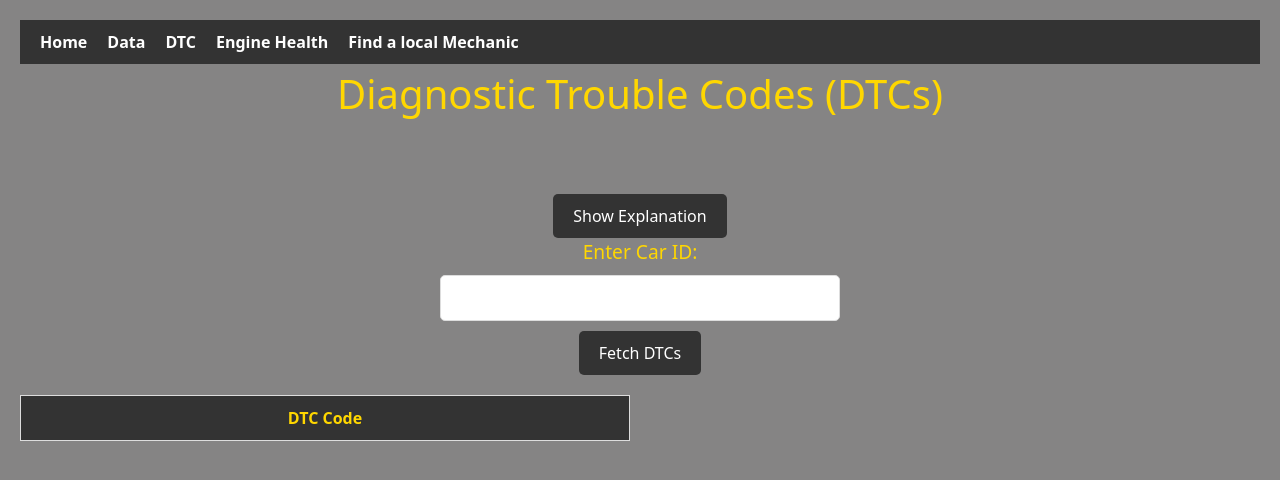
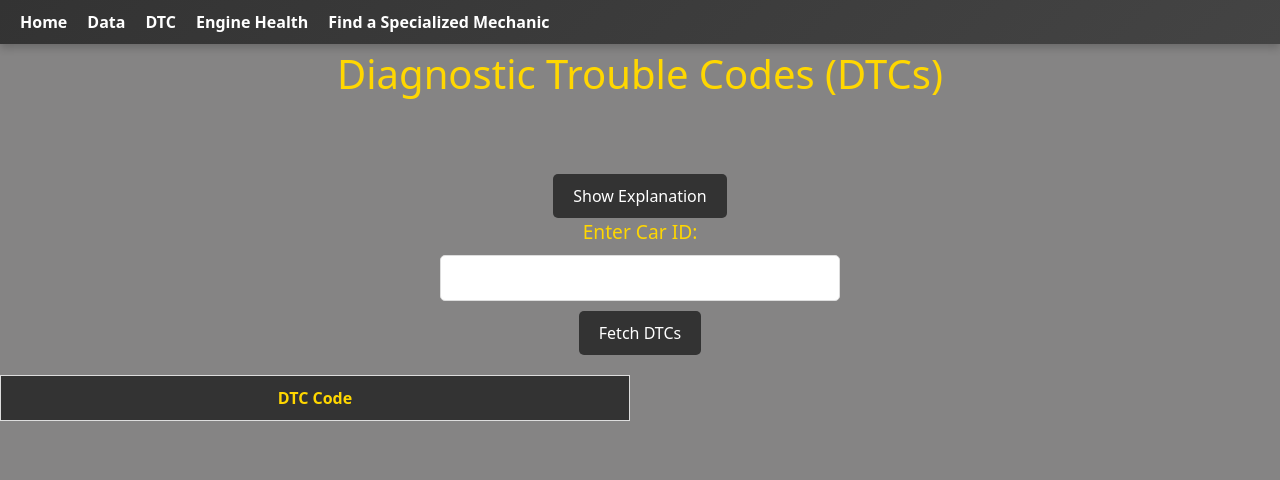
Before and after one commit to Kuky1986/obdProject, a React (Create React App) app in the folder client/: page /dtc in a window 1280 px wide. Shown: the top 480 px of the page. Built offline with nearby package versions, Linux system fonts and the light colour scheme.

Commit message:
Specialized Mechanics search

```diff
--- a/client/src/components/DTC.css
+++ b/client/src/components/DTC.css
@@ -4,7 +4,6 @@
 .dtc-container {
   background-color: #858484; /* Lighter background color */
   color: #ffd700; /* Text color consistent with Home */
-  padding: 20px;
   text-align: center; /* Center-align text */
   min-height: 100vh; /* Ensure the container covers at least the viewport height */
 }
--- a/client/src/components/Data.css
+++ b/client/src/components/Data.css
@@ -4,7 +4,6 @@
 .data-container {
     background-color: #858484; /* Same lighter background color as Home */
     color: #ffd700; /* Text color consistent with Home */
-    padding: 20px;
     text-align: center; /* Center-align text */
     min-height: 100vh; /* Ensure the container covers at least the viewport height */
   }
--- a/client/src/components/EngineHealth.css
+++ b/client/src/components/EngineHealth.css
@@ -4,8 +4,8 @@
 .engine-health-container {
     background-color: #858484; /* Lighter background color */
     color: #ffd700; /* Text color consistent with other components */
-    padding: 20px;
     min-height: 100vh; /* Ensure the container covers at least the viewport height */
+    text-align: center;
   }
 
   /* Styling for heading */
--- a/client/src/components/FindMCC.css
+++ b/client/src/components/FindMCC.css
@@ -1,14 +1,19 @@
 /* Container styling */
 .find-mcc-container {
   background-color: #858484; /* Lighter background color */
-    color: #ffd700; /* Text color */
+    color: #ffd700; /* Text color same as link hover color in Navbar */
+    text-align: center; /* Center-align text */
+    min-height: 100vh; /* Ensure the container covers at least the viewport height */
+}
+
+/* Content styling */
+.find-mcc-content {
+  flex: 1; /* Allows the content to take up the remaining space */
   padding: 20px;
   text-align: center; /* Center-align text */
-    min-height: 100vh; /* Ensure the container covers at least the viewport height */
-    border-radius: 8px; /* Rounded corners */
-    box-shadow: 0 4px 8px rgba(0, 0, 0, 0.1); /* Subtle shadow */
-    max-width: 600px;
-    margin: auto;
+  max-width: 800px; /* Limiting the maximum width */
+  margin: auto; /* Center horizontally */
+  background-color: #858484; /* Ensure background color is consistent */
 }
 
 /* Heading styling */
--- a/client/src/components/FindMCC.js
+++ b/client/src/components/FindMCC.js
@@ -3,21 +3,37 @@ import Navbar from './styleComponents/Navbar';
 import './FindMCC.css'; // Import the CSS file
 
 const FindMCC = () => {
-  const handleFindMechanic = () => {
-    // Open a new tab with a Google search for "Find Mechanic"
-    window.open('https://www.google.com/search?q=local+mechanic', '_blank');
+  const handleFindSpecialist = (specialty) => {
+    // Open a new tab with a Google search for the specific mechanic specialty
+    window.open(`https://www.google.com/search?q=${specialty}+near me`, '_blank');
   };
 
   return (
     <div className="find-mcc-container">
       <Navbar />
-      <h1>Find Local Mechanics</h1>
-      <p className="info-message">
-        Need a mechanic? Click the button below to find local mechanics through Google.
-      </p>
-      <button className="find-button" onClick={handleFindMechanic}>
-        Find Mechanic
-      </button>
+      <main className="find-mcc-content">
+        <h1>Find Specialized Mechanics</h1>
+        <p className="info-message">
+          Need a specialist mechanic? Click the button below to find mechanics for specific needs through Google.
+        </p>
+        <div className="button-container">
+          <button className="find-button" onClick={() => handleFindSpecialist('Turbo+specialist')}>
+            Turbo Specialist
+          </button>
+          <button className="find-button" onClick={() => handleFindSpecialist('Tyre+shop')}>
+            Tyre Shop
+          </button>
+          <button className="find-button" onClick={() => handleFindSpecialist('Engine+specialist')}>
+            Engine Specialist
+          </button>
+          <button className="find-button" onClick={() => handleFindSpecialist('Transmission+specialist')}>
+            Transmission Specialist
+          </button>
+          <button className="find-button" onClick={() => handleFindSpecialist('Brakes+specialist')}>
+            Brakes Specialist
+          </button>
+        </div>
+      </main>
     </div>
   );
 };
--- a/client/src/components/Home.css
+++ b/client/src/components/Home.css
@@ -4,7 +4,6 @@
 .home-container {
     background-color: #858484; /* Lighter background color */
     color: #ffd700; /* Text color same as link hover color in Navbar */
-    padding: 20px;
     text-align: center; /* Center-align text */
     min-height: 100vh; /* Ensure the container covers at least the viewport height */
   }
--- a/client/src/components/engineComponents/LongTermFuelTrim.css
+++ b/client/src/components/engineComponents/LongTermFuelTrim.css
@@ -27,7 +27,7 @@
 /* Info message styling */
 .info-message {
   font-size: 1rem;
-    color: #444; /* Darker grey text color */
+  color: #1a1919; /* Darker grey text color */
   margin-bottom: 15px;
 }
 
--- a/client/src/components/engineComponents/LongTermFuelTrim.js
+++ b/client/src/components/engineComponents/LongTermFuelTrim.js
@@ -10,8 +10,8 @@ const LongTermFuelTrim = () => {
         This section is under development. Please check back later for detailed information on long-term fuel trims.
       </p>
 
-      <p className="info-message">
-        Long Term Fuel Trim (LTFT) represents the cumulative adjustments made by the engine control unit (ECU) to maintain the optimal air-fuel ratio over a longer period. Unlike Short Term Fuel Trim, which reacts to immediate conditions, LTFT adjusts for longer-term changes in the engine’s performance.
+      <p style={{ fontSize: '1rem', color: '#1a1919', marginBottom: '15px' }}>
+        Long Term Trim (LTFT) represents the cumulative adjustments made by the engine control unit (ECU) to maintain the optimal air-fuel ratio over a longer period. Unlike Short Term Fuel Trim, which reacts to immediate conditions, LTFT adjusts for longer-term changes in the engine’s performance.
       </p>
       <ul className="info-list">
         <li><strong>What is LTFT?</strong> LTFT is the ECU's long-term adjustment to the air-fuel mixture based on historical data and trends.</li>
--- a/client/src/components/engineComponents/ShortTermFuelTrim.js
+++ b/client/src/components/engineComponents/ShortTermFuelTrim.js
@@ -10,7 +10,7 @@ const ShortTermFuelTrim = () => {
         This section is under development. Please check back later for detailed information on short-term fuel trims.
       </p>
 
-      <p className="info-message">
+      <p style={{ fontSize: '1rem', color: '#1a1919', marginBottom: '15px' }}>
         Short Term Fuel Trim (STFT) is a measure of how much the engine control unit (ECU) is adjusting the fuel mixture in real-time. These adjustments are made based on various sensor inputs to ensure optimal engine performance and efficiency.
       </p>
       <ul className="info-list">
--- a/client/src/components/styleComponents/Navbar.css
+++ b/client/src/components/styleComponents/Navbar.css
@@ -1,9 +1,8 @@
-/* Navbar.css */
-
 /* Styling the navbar container */
 nav {
-    background-color: #333;
+  background: linear-gradient(135deg, #333 0%, #444 100%); /* Subtle gradient effect */
   padding: 10px 20px;
+  box-shadow: 0 4px 8px rgba(0, 0, 0, 0.2); /* Subtle shadow for depth */
 }
 
 /* Styling the list items in the navbar */
@@ -12,12 +11,13 @@ nav {
   margin: 0;
   padding: 0;
   display: flex;
-    justify-content: flex-start;
+  align-items: center; /* Vertically align items */
 }
 
 /* Styling the individual list items */
 nav ul li {
   margin-right: 20px;
+  position: relative; /* For pseudo-element positioning */
 }
 
 /* Styling the links */
@@ -25,10 +25,31 @@ nav {
   color: #fff;
   text-decoration: none;
   font-weight: bold;
-    transition: color 0.3s ease;
+  font-size: 1rem; /* Adjust font size for better readability */
+  transition: color 0.3s ease, transform 0.3s ease; /* Smooth transitions */
+  position: relative;
 }
 
 /* Styling the links on hover */
 nav ul li a:hover {
   color: #ffd700;
+  transform: scale(1.1); /* Slightly scale up on hover */
 }
+
+/* Optional: Underline effect on hover */
+nav ul li a::after {
+  content: '';
+  display: block;
+  height: 2px;
+  background-color: #ffd700;
+  position: absolute;
+  left: 0;
+  bottom: -5px;
+  width: 0;
+  transition: width 0.3s ease;
+}
+
+/* Expand underline on hover */
+nav ul li a:hover::after {
+  width: 100%;
+}
--- a/client/src/components/styleComponents/Navbar.js
+++ b/client/src/components/styleComponents/Navbar.js
@@ -11,7 +11,7 @@ const Navbar = () => {
         <li><Link to="/data">Data</Link></li>
         <li><Link to="/dtc">DTC</Link></li>
         <li><Link to="/engineHealth">Engine Health</Link></li>
-        <li><Link to="/findMechanic">Find a local Mechanic</Link></li>
+        <li><Link to="/findMechanic">Find a Specialized Mechanic</Link></li>
 
       </ul>
     </nav>
```
Also changed, not shown: client/src/components/engineComponents/ShortTermFuelTrim.css (line endings or trailing spaces). Lines whose indentation alone changed are shown as unchanged.
